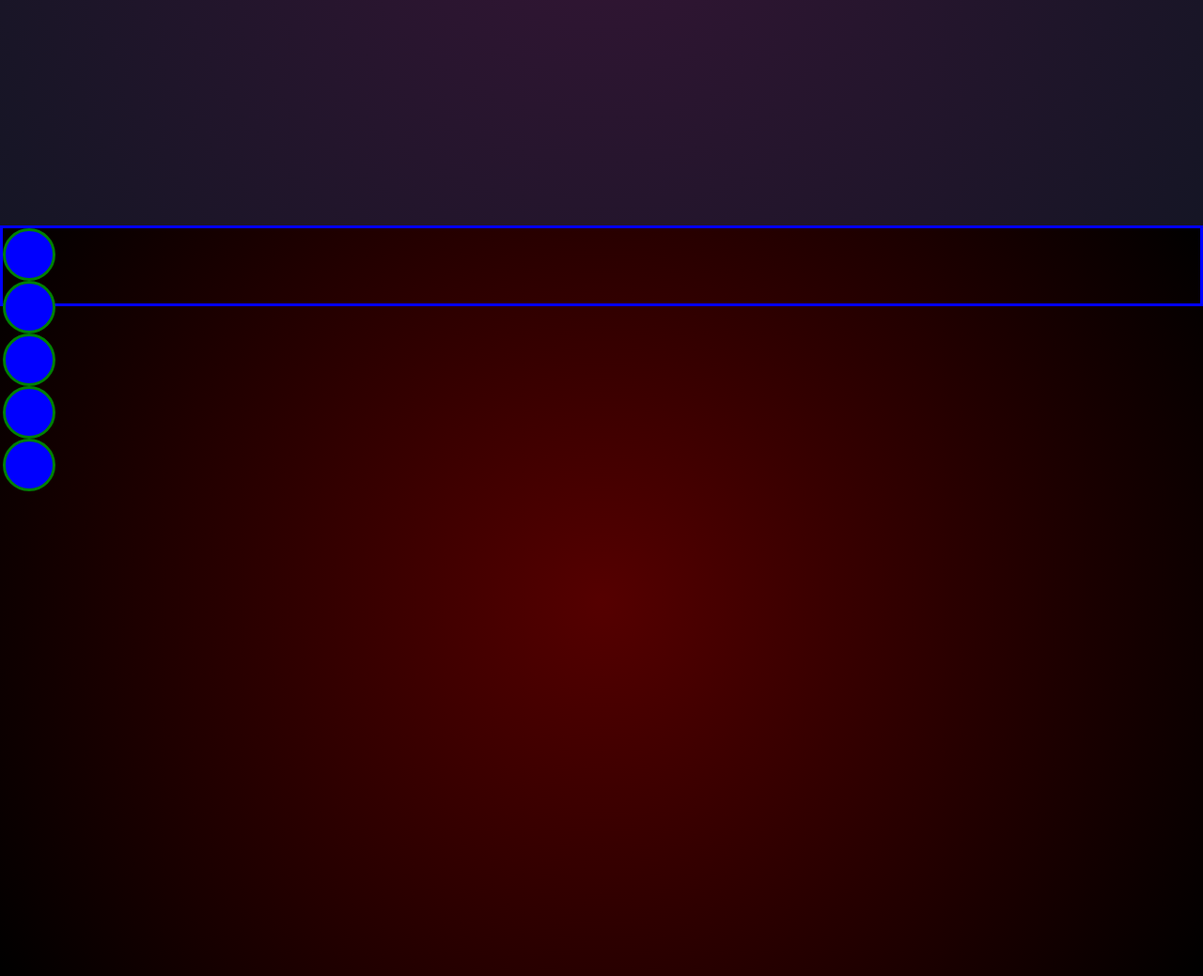
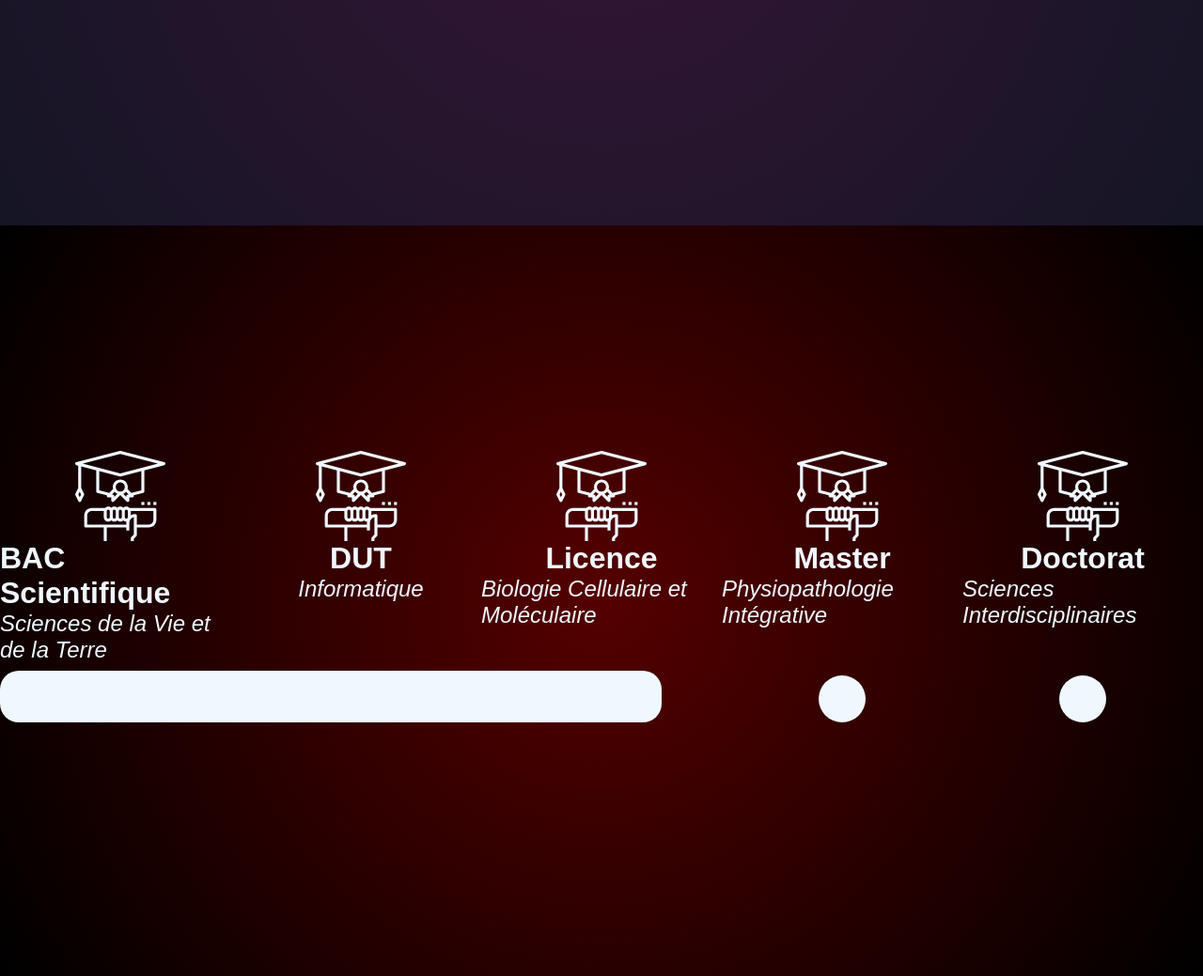
Before and after one commit to Bacchvs/Bacchvs.github.io, a PHP site: page / in a window 1280 px wide. Shown: the part 2960-3999 px from the top of the page at 94% size. Run offline with PHP 8.4, Linux system fonts and the light colour scheme.

Commit message:
Mise en service du 12/08/2024-16:09:45

```diff
--- a/css/mobile.css
+++ b/css/mobile.css
@@ -16,6 +16,8 @@ section{
     margin-right: 20px;
 
     font-size: 0.5em;
+
+    flex-flow:column;
 }
 
 .menuItem{
--- a/css/style.css
+++ b/css/style.css
@@ -623,20 +623,64 @@ section{
 
 
 #project_timeline{
-    border:solid blue;
+
     width: 100vw;
-    height: 10vh;
+    height: fit-content;
+
+    position: relative;
+    top: 30%;
+
+
+    display: grid;
+
+    justify-items : center;
+    align-items: center;
+
+    grid-template-columns: repeat(5, 1fr);
+    grid-template-columns: 1fr;  /* 1 colonne */
+}
+
+.dot{
+    height: 50px;
+    width: 50px;
+
+    background-color: aliceblue;
+
+    border-radius: 100%;
+    margin: auto;
+    margin-top: 5%;
+}
+
+.progress{
+    background-color: aliceblue;
+
+    width: 55% ;
+    height: 55px;
+
+    grid-row: 2;
+    grid-column: 1/-1; /* Occupe toutes les colonnes de la grille */
+    grid-row: 3; /* Place l'élément sur la première ligne mais en le superposant */
+    z-index: 1 ; /* Assure que cet élément est au-dessus des autres */
+    position: absolute; /* Nécessaire pour que z-index prenne effet */
+    left: 0;
+    bottom: 0;
+
+    border-radius: 20px; /* Ajustez cette valeur pour changer le rayon des coins */
+    overflow: hidden; /* Empêche les éléments internes de dépasser les coins arrondis */
 
 
 
 
 }
 
-.dot{
-    height: 50px;
-    width: 50px;
-    border: solid green;
-    background-color: blue;
 
-    border-radius: 100%;
+.lesDiplomes{
+    width: 100vw;
+    display: grid;
+
+    justify-items : center;
+    align-items: top;
+
+    grid-template-columns: repeat(5, 1fr);
+
 }
--- a/index.html
+++ b/index.html
@@ -15,7 +15,7 @@
 
     <div class="banner">
     <!--   <h1 class="username">Arnaud Sénécaut</h1> -->
-        <div class="menu" onclick="menuClick(this, event)">
+        <nav class="menu" onclick="menuClick(this, event)">
             <h2 target="sec_Accueil" class="menuItem menu_selected">Accueil</h2>
             <h2 target="sec_Biologie" class="menuItem">Biologie</h2>
             <h2 target="sec_Chimie" class="menuItem">Chimie</h2>
@@ -24,7 +24,7 @@
             <h2 target="sec_Atouts" class="menuItem">Atouts</h2>
             <!-- <h2 target="sec_CV" class="menuItem">CV</h2> -->
             <h2 target="sec_Contact" class="menuItem">Contact</h2>
-        </div>
+        </nav>
         <div class="reseau">
             <a alt="Linkedin Link" title="Mon Profil Linkedin" href="https://www.linkedin.com/in/arnaud-s%C3%A9n%C3%A9caut-44a3231b8/" target="_blank" rel="noopener noreferrer" class="icon_reseau linkedin">
                 <svg  viewBox="0 0 24 24"   fill="currentColor"  focusable="false">
@@ -55,7 +55,6 @@
     <div class="main">
         <section id="sec_Accueil">
 
-            <!-- idée : rajouter Dr et une barre de chargement pour montrer ou j'en suis.  -->
             <div id="userpict_main">
                 <h1 class="monNom">Arnaud Sénécaut</h1>
                 <div id="userpict_textArrow">
@@ -136,15 +135,62 @@
         <section id="sec_Formation">
             <!-- Une barre de chargement qui résume mon projet Universitaire -->
             <div id="project_timeline">
-                <div class="loading_bar">
+                <div class="lesDiplomes">
+                    <!-- BAC SCIENTIFIQUE -->
 
+                    <div class="diplome" title="Bac Scientifique SVT">
+                        <div class="diplome_icon"></div>
+                        <a class="diplome_name">BAC Scientifique</a>
+                        <a class="diplome_domain">Sciences de la Vie et de la Terre</a>
+                    </div>
+
+
+                    <!-- DUT INFORMATIQUE -->
+
+                    <div class="diplome" title="DUT Informatique - Développeur d'Applications">
+                        <div class="diplome_icon"></div>
+                        <a class="diplome_name">DUT</a>
+                        <a class="diplome_domain">Informatique</a>
+                    </div>
+
+
+                    <!-- LICENCE BIOLOGIE CELL ET MOL -->
+
+                    <div class="diplome" title="Licence Biologie Cellulaire et Moléculaire">
+                        <div class="diplome_icon"></div>
+                        <a class="diplome_name">Licence</a>
+                        <a class="diplome_domain">Biologie Cellulaire et Moléculaire</a>
+                    </div>
+
+                    <!-- MASTER PHYSIOPATHOLOGIE INTEGRATIVE -->
+                    <div class="diplome" title="Master Physiopathologie Intégrative">
+                        <div class="diplome_icon"></div>
+                        <a class="diplome_name">Master</a>
+                        <a class="diplome_domain">Physiopathologie Intégrative</a>
+                    </div>
+
+                    <!-- DOCTORAT EN PROJET -->
+                    <div class="diplome" title="Doctorat en Sciences Interdisciplinaires">
+                        <div class="diplome_icon"></div>
+                        <a class="diplome_name">Doctorat</a>
+                        <a class="diplome_domain">Sciences Interdisciplinaires</a>
+                    </div>
 
                     <div class="dot"></div>
                     <div class="dot"></div>
                     <div class="dot"></div>
                     <div class="dot"></div>
                     <div class="dot"></div>
+                    <div class="progress"></div>
                 </div>
+
+                <!-- <div class="loading_bar">
+                    <div class="dot"></div>
+                    <div class="dot"></div>
+                    <div class="dot"></div>
+                    <div class="dot"></div>
+                    <div class="dot"></div>
+                </div> -->
             </div>
         </section>
 
```
